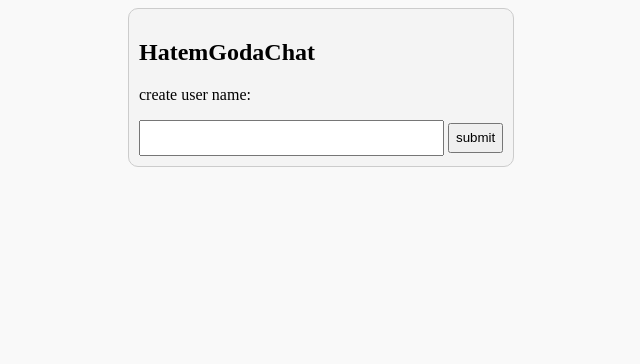
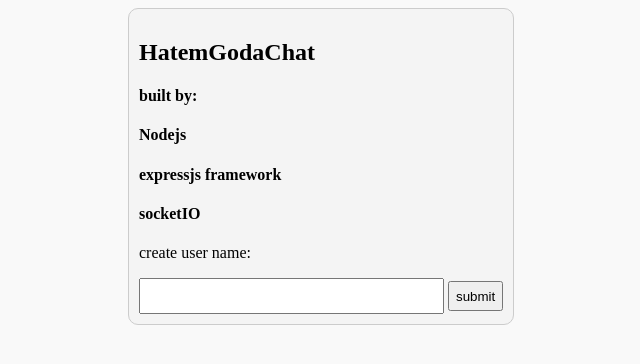
Before and after one commit to hatemgodaphp/chatio, a website: page index.html in a window 1280 px wide. Shown: the whole page, without its empty margins (182-822 px from the left). Drawn offline with nearby package versions, Linux system fonts and the light colour scheme; no server answers.

Commit message:
update
update

```diff
--- a/index.html
+++ b/index.html
@@ -65,6 +65,10 @@
 <div id="container">
 <div id="namesWrapper">
 <h2>HatemGodaChat</h2>
+<h4>built by:</h4>
+<h4>Nodejs</h4>
+<h4>expressjs framework</h4>
+<h4>socketIO</h4>
 <p>create user name:</p>
 <div id="error"></div>
 <form action="" id="usernameform">
@@ -73,7 +77,12 @@
 </form>
 </div>
 <div id="mainWrapper">
-<h2>ChatIO</h2>
+<h2>HatemGodaChat</h2>
+<h4>built by:</h4>
+<h4>Nodejs</h4>
+<h4>expressjs framework</h4>
+<h4>socketIO</h4>
+
 <div id="chatWarpper">
 <div id="chatwindow"></div>
 <form action="" id="messageform">
```
